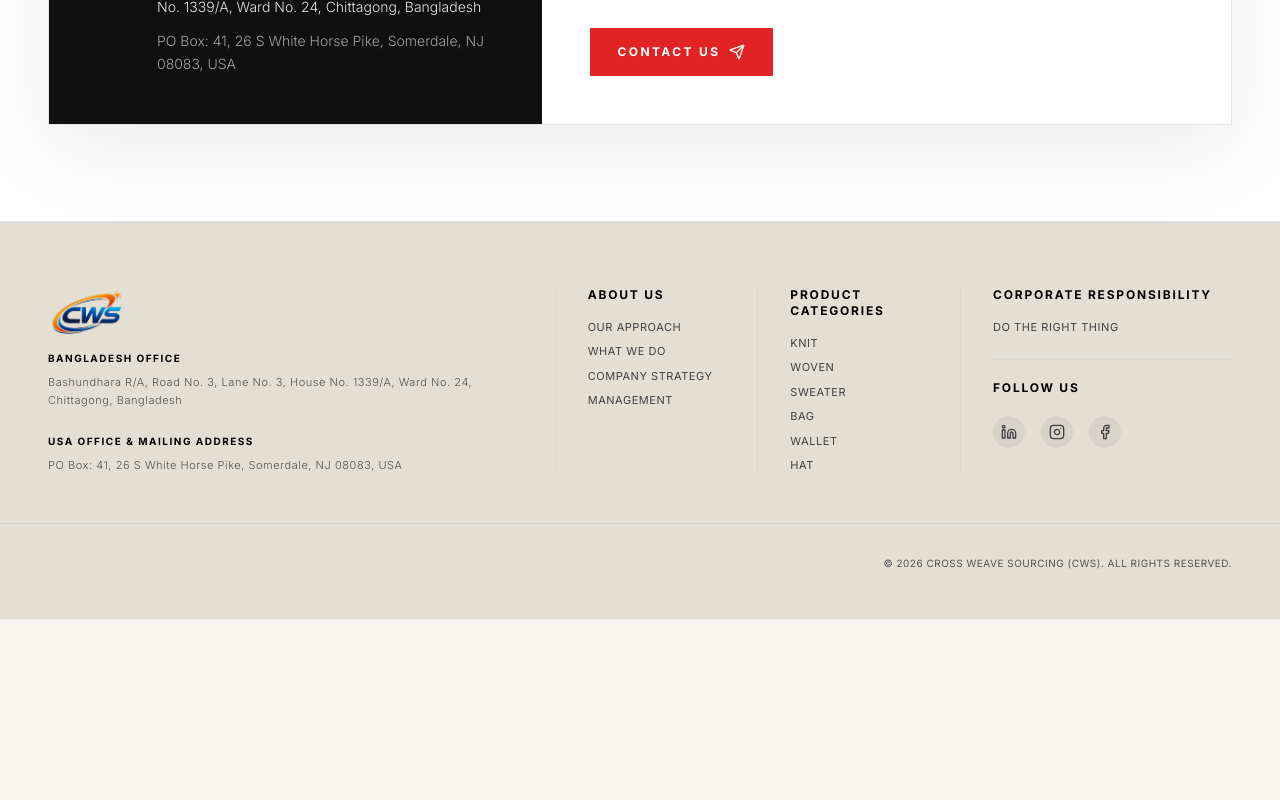
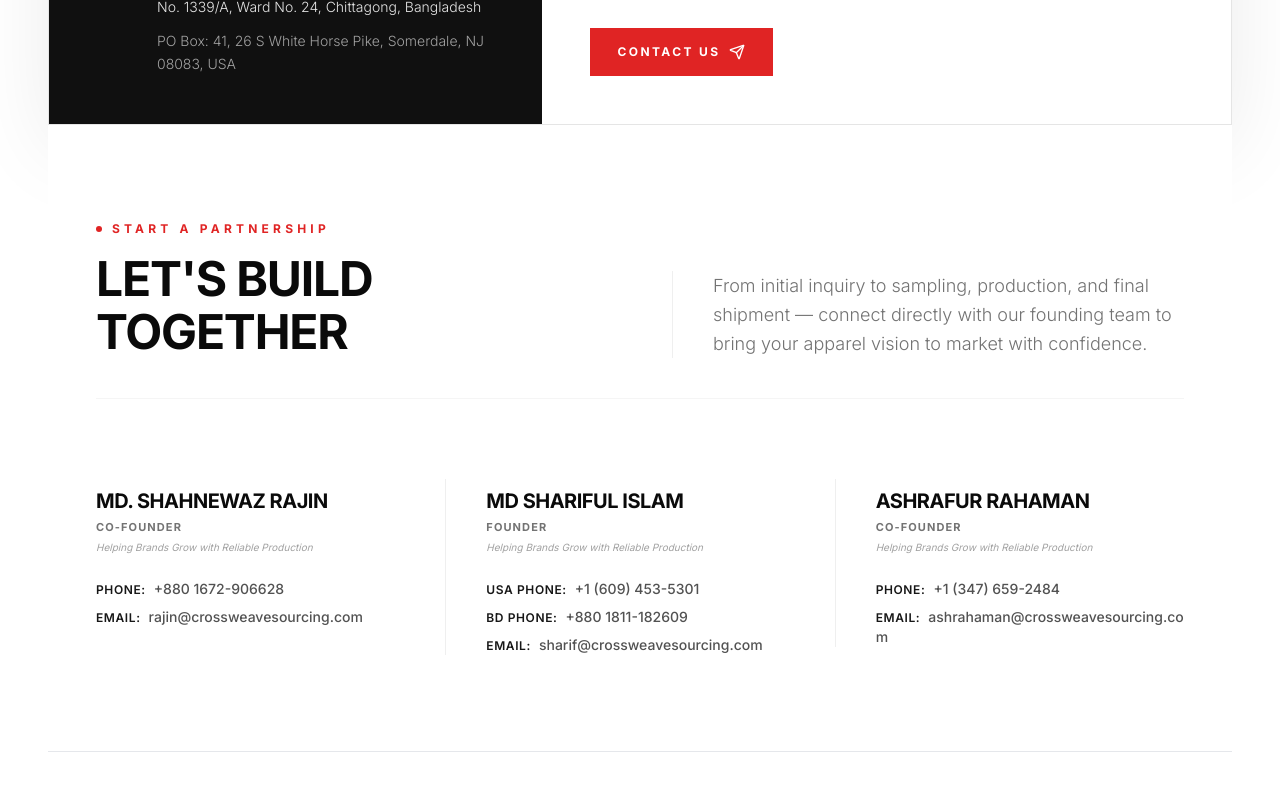
Before and after one commit to crossweavesourcing/cws-next-app, a Next.js app: page / in a window 1280 px wide. Shown: the part 9140-9940 px from the top of the page. Before the commit the page ends 9759 px from the top, so only its background shows below. Built offline with nearby package versions, Linux system fonts and the light colour scheme.

Commit message:
recovery the partner profile section from commit from the commit before 30 June 26

```diff
--- a/src/app/(site)/page.tsx
+++ b/src/app/(site)/page.tsx
@@ -46,6 +46,37 @@ const services = [
     description: 'Shipment follow-up, export document coordination and logistics support from production handover to delivery.',
     image: '/assets/images/service_export_documentation_logistics.jpg',
   },
+];
+
+const contractingProfiles = [
+  {
+    name: "MD. SHAHNEWAZ RAJIN",
+    role: "Co-Founder",
+    tagline: "Helping Brands Grow with Reliable Production",
+    contacts: [
+      { label: "Phone", value: "+880 1672-906628", href: "tel:+8801672906628" },
+      { label: "Email", value: "rajin@crossweavesourcing.com", href: "mailto:rajin@crossweavesourcing.com" }
+    ]
+  },
+  {
+    name: "MD SHARIFUL ISLAM",
+    role: "Founder",
+    tagline: "Helping Brands Grow with Reliable Production",
+    contacts: [
+      { label: "USA Phone", value: "+1 (609) 453-5301", href: "tel:+16094535301" },
+      { label: "BD Phone", value: "+880 1811-182609", href: "tel:+8801811182609" },
+      { label: "Email", value: "sharif@crossweavesourcing.com", href: "mailto:sharif@crossweavesourcing.com" }
+    ]
+  },
+  {
+    name: "ASHRAFUR RAHAMAN",
+    role: "Co-Founder",
+    tagline: "Helping Brands Grow with Reliable Production",
+    contacts: [
+      { label: "Phone", value: "+1 (347) 659-2484", href: "tel:+13476592484" },
+      { label: "Email", value: "ashrahaman@crossweavesourcing.com", href: "mailto:ashrahaman@crossweavesourcing.com" }
+    ]
+  }
 ];
 
 const words = ["SOURCE", "CRAFT", "DELIVER"];
@@ -1008,7 +1039,7 @@ export default function TKOPage({ theme = 'light', onToggleTheme }: PageProps) {
               </div>
 
               {/* Contact Information form */}
-              <ContactInformationForm/>
+              <ContactInformationForm />
 
             </div>
           </div>
@@ -1177,8 +1208,83 @@ export default function TKOPage({ theme = 'light', onToggleTheme }: PageProps) {
             </div>
 
           </div> */}
+
+
+    {/* 7.5. CONTRACTING WITH US SECTION */}
+      <section id="contracting" className="py-24 bg-white text-neutral-900 border-b border-gray-200">
+        <div className="max-w-7xl mx-auto px-6 md:px-12">
+          <div className="grid grid-cols-1 lg:grid-cols-12 gap-8 lg:gap-16 items-end mb-20 pb-10 border-b border-neutral-100">
+            <div className="lg:col-span-6 space-y-4">
+              <div className="flex items-center gap-2.5">
+                <span className="h-1.5 w-1.5 bg-[#E02424] rounded-full"></span>
+                <span className="text-xs font-bold text-[#E02424] uppercase tracking-[0.35em] font-sans">
+                  START A PARTNERSHIP
+                </span>
+              </div>
+              <h2 className="text-3xl sm:text-4xl lg:text-5xl font-sans font-black text-neutral-950 tracking-tight uppercase leading-[1.1]">
+                LET&apos;S BUILD<br />TOGETHER
+              </h2>
+            </div>
+            <div className="lg:col-span-6 lg:border-l lg:border-neutral-200/60 lg:pl-10">
+              <p className="text-neutral-500 text-base sm:text-lg font-light leading-relaxed max-w-xl">
+                From initial inquiry to sampling, production, and final shipment — connect directly with our founding team to bring your apparel vision to market with confidence.
+              </p>
+            </div>
+          </div>
+
+          <div className="flex flex-wrap items-start justify-start -mx-6 md:-mx-8 lg:-mx-10">
+            {contractingProfiles.map((profile, index) => {
+              const borderClass = "border-neutral-200/60 " +
+                "border-l-0 " +
+                "md:border-l " + (index % 2 === 0 ? "md:border-l-0" : "") + " " +
+                "lg:border-l " + (index % 3 === 0 ? "lg:border-l-0" : "");
+
+              return (
+                <div key={index} className={`w-full md:w-1/2 lg:w-1/3 px-6 md:px-8 lg:px-10 mb-12 lg:mb-0 ${borderClass}`}>
+                  <div className="space-y-4 font-sans text-neutral-800">
+                    <div className="pt-2">
+                      <h3 className="text-xl font-bold tracking-tight text-neutral-950 font-sans uppercase">
+                        {profile.name}
+                      </h3>
+                      <span className="text-[11px] font-bold text-neutral-500 uppercase tracking-widest block mt-1">
+                        {profile.role}
+                      </span>
+                      <span className="text-[10px] text-neutral-400 italic block mt-1">
+                        {profile.tagline}
+                      </span>
+                    </div>
+                    <div className="space-y-2 text-sm pt-2">
+                      {profile.contacts.map((contact, cIdx) => (
+                        <p key={cIdx} className="text-neutral-600">
+                          <span className="font-semibold text-neutral-900 mr-2 text-xs uppercase tracking-wider">
+                            {contact.label}:
+                          </span>
+                          <a
+                            href={contact.href}
+                            className="hover:text-[#E02424] hover:underline font-medium break-all"
+                          >
+                            {contact.value}
+                          </a>
+                        </p>
+                      ))}
+                    </div>
+                  </div>
+                </div>
+              );
+            })}
+          </div>
         </div>
       </section>
+
+
+
+
+
+
+        </div>
+      </section>
+
+
 
       {/* 8. MINIMAL DESIGNER FOOTER */}
       <footer className="bg-[#DDDBCF] text-neutral-900 pt-16 pb-12 border-t border-neutral-300">
```
